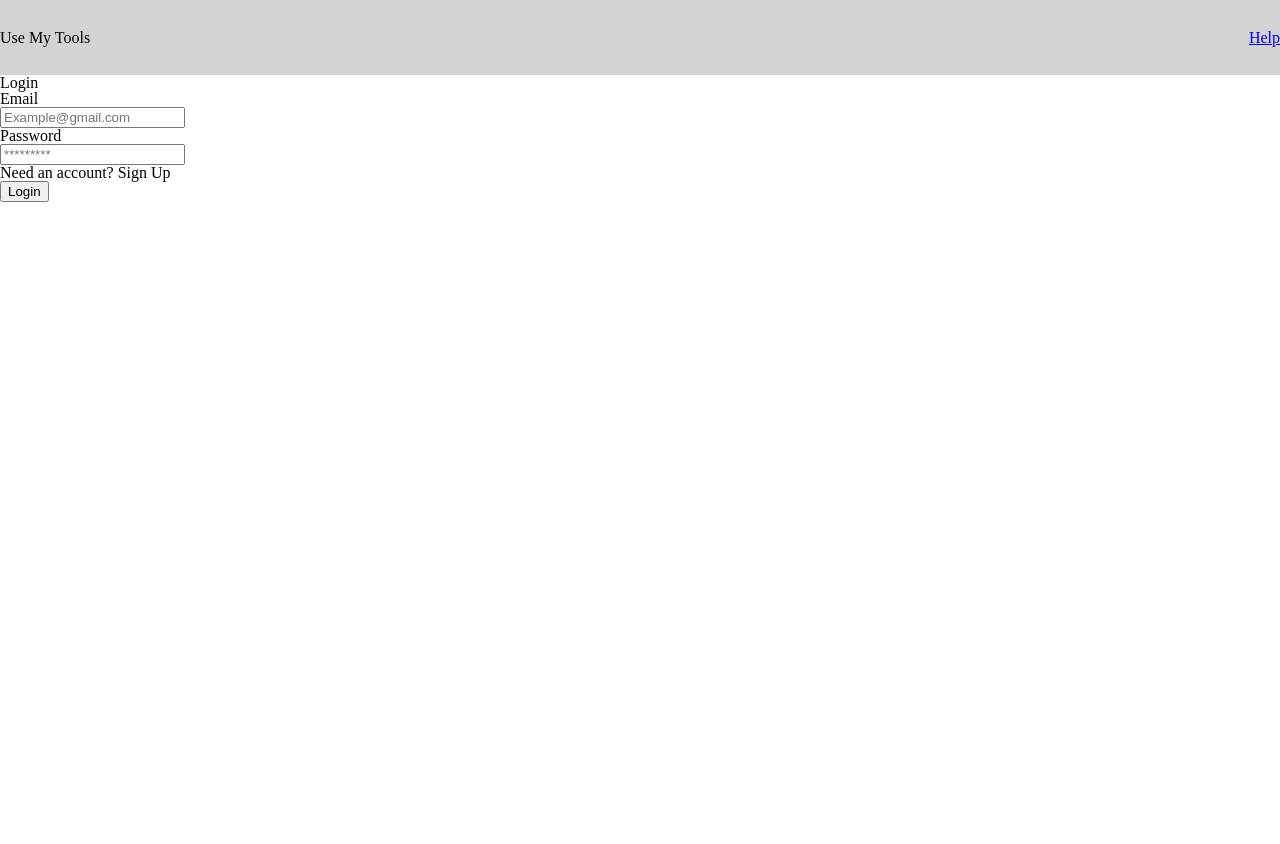
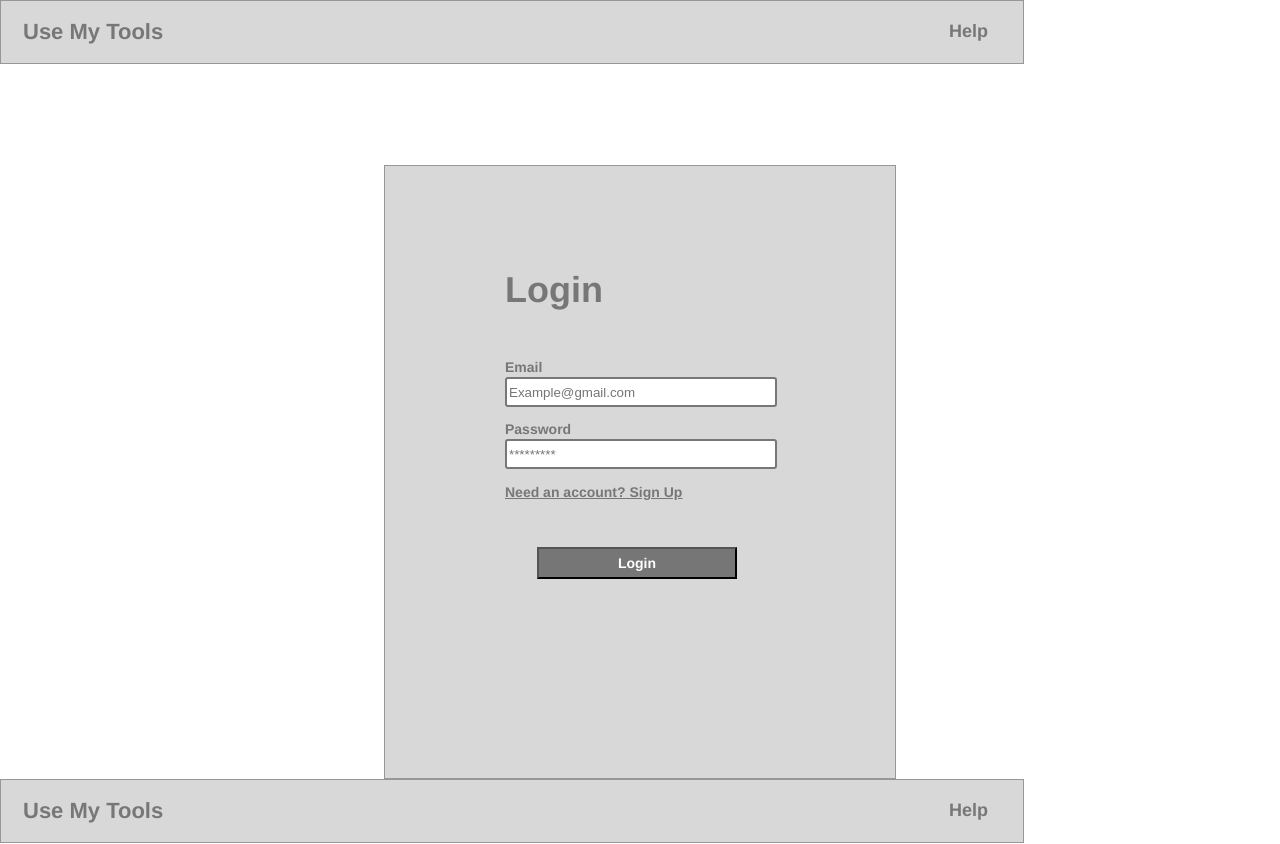
Before and after one commit to use-my-tools-build-week/Frontend, a React (Create React App) app in the folder tools/: page / in a window 1280 px wide. Shown: the top 844 px of the page. Before the commit the page ends 800 px from the top, so only its background shows below. Built offline with nearby package versions, Linux system fonts and the light colour scheme.

Commit message:
Styled Login / SignUp

```diff
--- a/tools/src/App.js
+++ b/tools/src/App.js
@@ -1,14 +1,16 @@
 import React, { Component } from 'react';
 import './App.css';
-import Login from './components/Login';
-import SignUp from './components/SignUp';
+import Login from './components/Login/Login';
+import SignUp from './components/Login/SignUp';
+import {Route} from 'react-router-dom';
+
 
 class App extends Component {
   render() {
     return (
       <div className="App">
         <Login />
-        {/* <SignUp /> */}
+        <SignUp />
       </div>
     );
   }
--- a/tools/src/components/Login.js
+++ /dev/null
@@ -1,45 +0,0 @@
-import React from 'react';
-import '../App.css'
-import styled from 'styled-components';
-
-const LoginNav = styled.div`
-    display: flex;
-    justify-content: space-between;
-    align-items: center;
-    height: 75px;
-    background: lightgrey;
-`
-
-class Login extends React.Component {
-
-
-
-    render() {
-        return (
-            <div className="LoginContainer">
-               <LoginNav>
-                    <h1>Use My Tools</h1>
-                    <a href="#">Help</a>
-                </LoginNav>
-                <div className="Login">
-                    <h2>Login</h2>
-                    <form>
-                        <p>Email</p>
-                        <input placeholder="Example@gmail.com"
-                        type="text" name="email"/>
-                        <p>Password</p>
-                        <input placeholder="*********"
-                        type="password" name="password"/>
-                        <p>Need an account? Sign Up</p>
-                        <button>Login</button>
-                    </form>
-
-
-                </div>
-            </div>
-
-        )
-    }
-}
-
-export default Login;
--- /dev/null
+++ b/tools/src/components/Login/Login.css
@@ -0,0 +1,124 @@
+* {
+    box-sizing: border-box;
+}
+
+
+.LoginNav {
+    display: flex;
+    justify-content: space-between;
+    align-items: center;
+    height: 75px;
+    background: lightgrey;
+    height: 64px;
+    width: 1024px;
+    border: 1px solid #979797;
+    background-color: #D8D8D8;
+}
+
+.Logo {
+    /* height: 29px;
+    width: 140px;	 */
+    color: #777777;
+    font-family: Helvetica Neue;
+    font-size: 22px;
+    font-weight: bold;
+    line-height: 28px;
+    margin-left: 22px;
+
+}
+
+.Help {
+    height: 24px;
+    width: 40px;
+    color: #777777;
+    font-family: "Helvetica Neue";
+    font-size: 18px;
+    font-weight: bold;
+    line-height: 23px;
+    text-decoration: none;
+    margin-right: 34px;
+}
+
+.Login {
+    height: 614px;
+    width: 512px;
+    border: 1px solid #979797;
+    background-color: #D8D8D8;
+    margin: 0 auto;
+    margin-top: 101px;
+}
+
+.loginBtn {
+    height: 47px;
+    width: 96px;
+    color: #777777;
+    font-family: "Helvetica Neue";
+    font-size: 36px;
+    font-weight: bold;
+    line-height: 46px;
+    margin: 101px 0 0 120px;
+}
+
+.email {
+    height: 19px;
+    width: 38px;
+    color: #777777;
+    font-family: "Helvetica Neue";
+    font-size: 14px;
+    font-weight: bold;
+    line-height: 18px;
+}
+
+.password {
+    height: 19px;
+    width: 67px;
+    color: #777777;
+    font-family: "Helvetica Neue";
+    font-size: 14px;
+    font-weight: bold;
+    line-height: 18px;
+    margin-top: 13px;
+}
+
+input {
+    height: 30px;
+    width: 272px;
+    border: 2px solid #777777;
+    border-radius: 3px;
+    background-color: #FFFFFF;
+
+}
+
+ .formContainer{
+    margin: 44px 0 0 120px;
+}
+
+.need-an-account-sig {
+    height: 19px;
+    width: 178px;
+    color: #777777;
+    font-family: "Helvetica Neue";
+    font-size: 14px;
+    font-weight: bold;
+    line-height: 18px;
+    margin-top: 14px;
+    text-decoration: underline;
+}
+
+.sigLink {
+    color: #777777;
+}
+
+.button-1 {
+    height: 32px;
+    width: 200px;
+    color: #FFFFFF;
+    font-family: "Helvetica Neue";
+    font-size: 14px;
+    font-weight: bold;
+    line-height: 16px;
+    text-align: center;
+    background: #767676;
+    margin-top: 45px;
+    margin-left: 32px;
+}
--- /dev/null
+++ b/tools/src/components/Login/Login.js
@@ -0,0 +1,37 @@
+import React from 'react';
+import '../../App.css';
+import './Login.css';
+
+class Login extends React.Component {
+
+
+
+    render() {
+        return (
+            <div className="LoginContainer">
+               <div className="LoginNav">
+                    <h1 className="Logo">Use My Tools</h1>
+                    <a className="Help" href="#">Help</a>
+                </div>
+                <div className="Login">
+                    <h2 className="loginBtn">Login</h2>
+                    <form className="formContainer">
+                        <p className="email">Email</p>
+                        <input placeholder="Example@gmail.com"
+                        type="text" name="email"/>
+                        <p className="password">Password</p>
+                        <input placeholder="*********"
+                        type="password" name="password"/>
+                        <p className="need-an-account-sig">Need an account? <a className="sigLink" href="#">Sign Up</a></p>
+                        <button className="button-1">Login</button>
+                    </form>
+
+
+                </div>
+            </div>
+
+        )
+    }
+}
+
+export default Login;
--- a/tools/src/components/SignUp.js
+++ b/tools/src/components/Login/SignUp.js
@@ -1,5 +1,6 @@
 import React from 'react';
-import '../App.css'
+import '../../App.css';
+import './Login.css';
 
 class SignUp extends React.Component {
 
@@ -9,20 +10,20 @@ class SignUp extends React.Component {
         return (
             <div className="LoginContainer">
                <div className="LoginNav">
-                    <h1>Use My Tools</h1>
-                    <a href="#">Help</a>
+                    <h1 className="Logo">Use My Tools</h1>
+                    <a className="Help" href="#">Help</a>
                 </div>
                 <div className="Login">
-                    <h2>Sign Up</h2>
-                    <form>
-                        <p>Email</p>
+                    <h2 className="loginBtn">Login</h2>
+                    <form className="formContainer">
+                        <p className="email">Email</p>
                         <input placeholder="Example@gmail.com"
                         type="text" name="email"/>
-                        <p>Password</p>
+                        <p className="password">Password</p>
                         <input placeholder="*********"
                         type="password" name="password"/>
-                        <p>Already have an account? Log in</p>
-                        <button>Sign Up</button>
+                        <p className="need-an-account-sig">Already have an account? <a href="#" className="sigLink">Login</a></p>
+                        <button className="button-1">Login</button>
                     </form>
 
 
--- a/tools/src/index.js
+++ b/tools/src/index.js
@@ -2,6 +2,13 @@ import React from 'react';
 import ReactDOM from 'react-dom';
 import './index.css';
 import App from './App';
+import {BrowserRouter as Router} from 'react-router-dom';
 
 
-ReactDOM.render(<App />, document.getElementById('root'));
+ReactDOM.render(
+<Router>
+ <App />
+</Router>
+
+
+, document.getElementById('root'));
```
